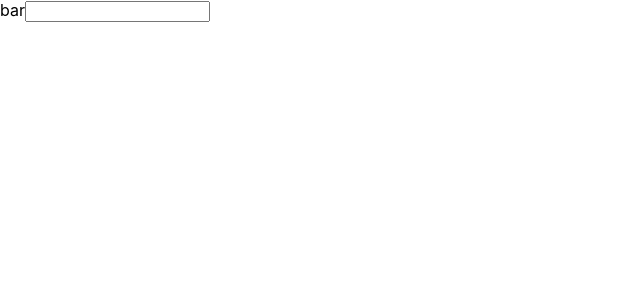
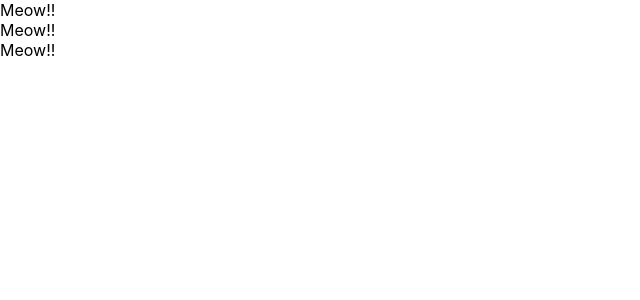
Before and after one commit to KoyaKimura/create-react-redux-crud-application, a React (Create React App) app: page / in a window 1280 px wide. Shown: the top 300 px of the page, without its empty margins (0-640 px from the left). Built offline with nearby package versions, Linux system fonts and the light colour scheme.

Commit message:
create class component and functional component

```diff
--- a/src/App.js
+++ b/src/App.js
@@ -1,12 +1,26 @@
 import React from 'react';
 
-function App() {
+// function App() {
+//   return (
+//     <React.Fragment>
+//       <label htmlFor="bar">bar</label>
+//       <input type="text" onChange={() => { console.log('I am clicked') }} />
+//     </React.Fragment>
+//   );
+// }
+
+const App = () => {
   return (
-    <React.Fragment>
-      <label htmlFor="bar">bar</label>
-      <input type="text" onChange={() => { console.log('I am clicked') }} />
-    </React.Fragment>
+    <div>
+      <Cat />
+      <Cat />
+      <Cat />
+    </div>
   );
 }
 
+const Cat = () => {
+  return <div>Meow!!</div>
+}
+
 export default App;
```
